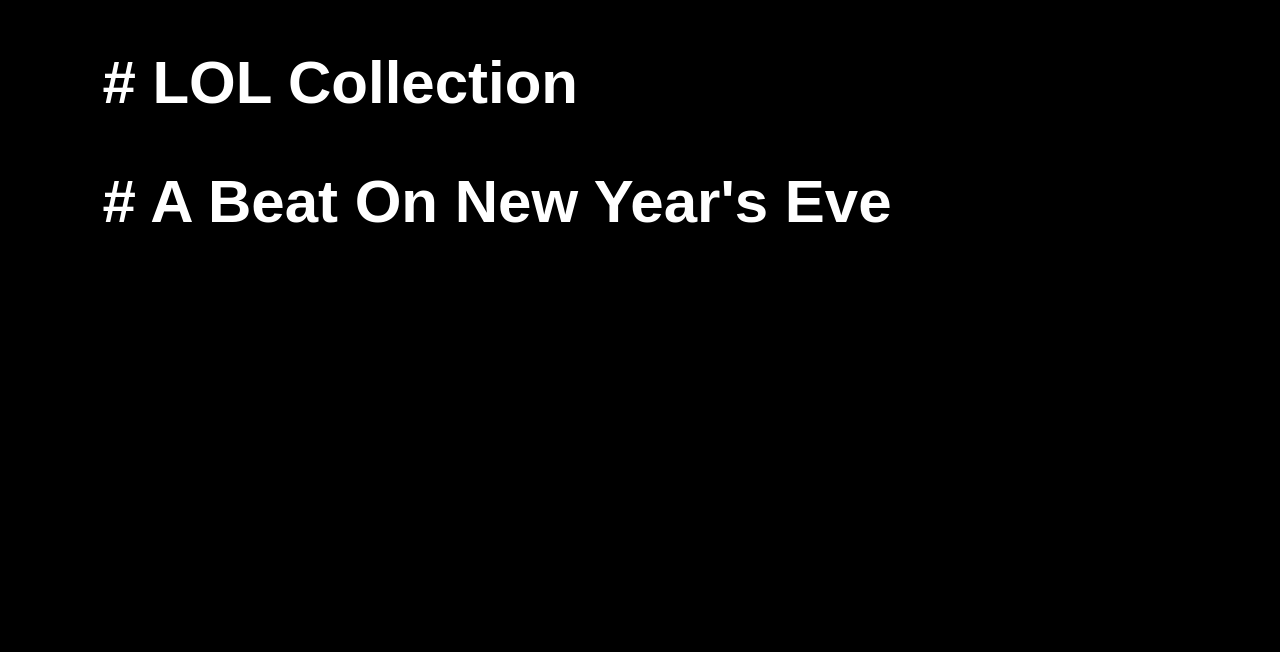
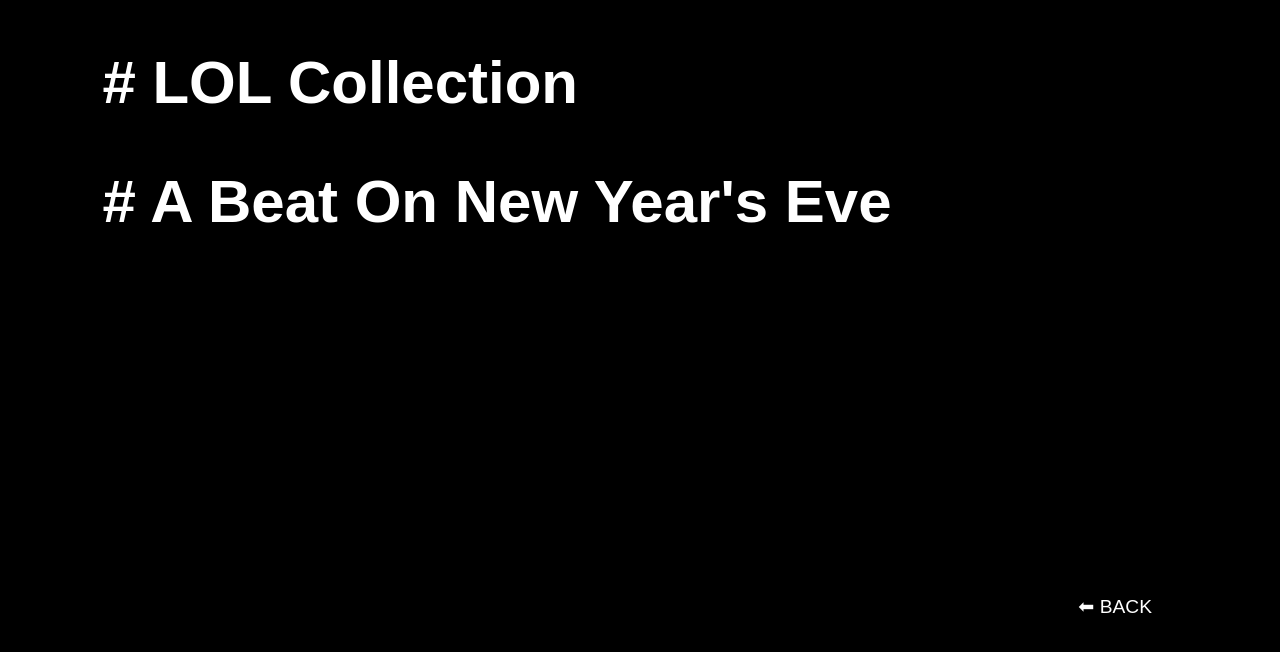
Before and after one commit to mizardblack/none_linear_project, a plain HTML site: page who_am_i.html in a window 1280 px wide. Shown: the part 102-754 px from the top of the page. Drawn offline with Linux system fonts and the light colour scheme; a web font is replaced by a local one.

Commit message:
Add navegation bar

```diff
--- a/styles.css
+++ b/styles.css
@@ -28,3 +28,12 @@ p {
     padding:15vh 8vw;
     height:600px;
 }
+
+nav{
+    font-family:ethnocentric, sans-serif;
+    font-size: 1.2em;
+    color: white;
+    position: absolute;
+    right:10%;
+    bottom:10%;
+}
--- a/who_am_i.html
+++ b/who_am_i.html
@@ -23,6 +23,12 @@
             <p></p>
         </a>
     </div>
+
+    <nav>
+        <a href="index.html">
+            ⬅︎ BACK
+        </a>
+    </nav>
 </body>
 
 </html>
```
Also changed, not shown: where_am_i_going.html (+6 -0 lines), why_am_i_here.html (+6 -0 lines).
